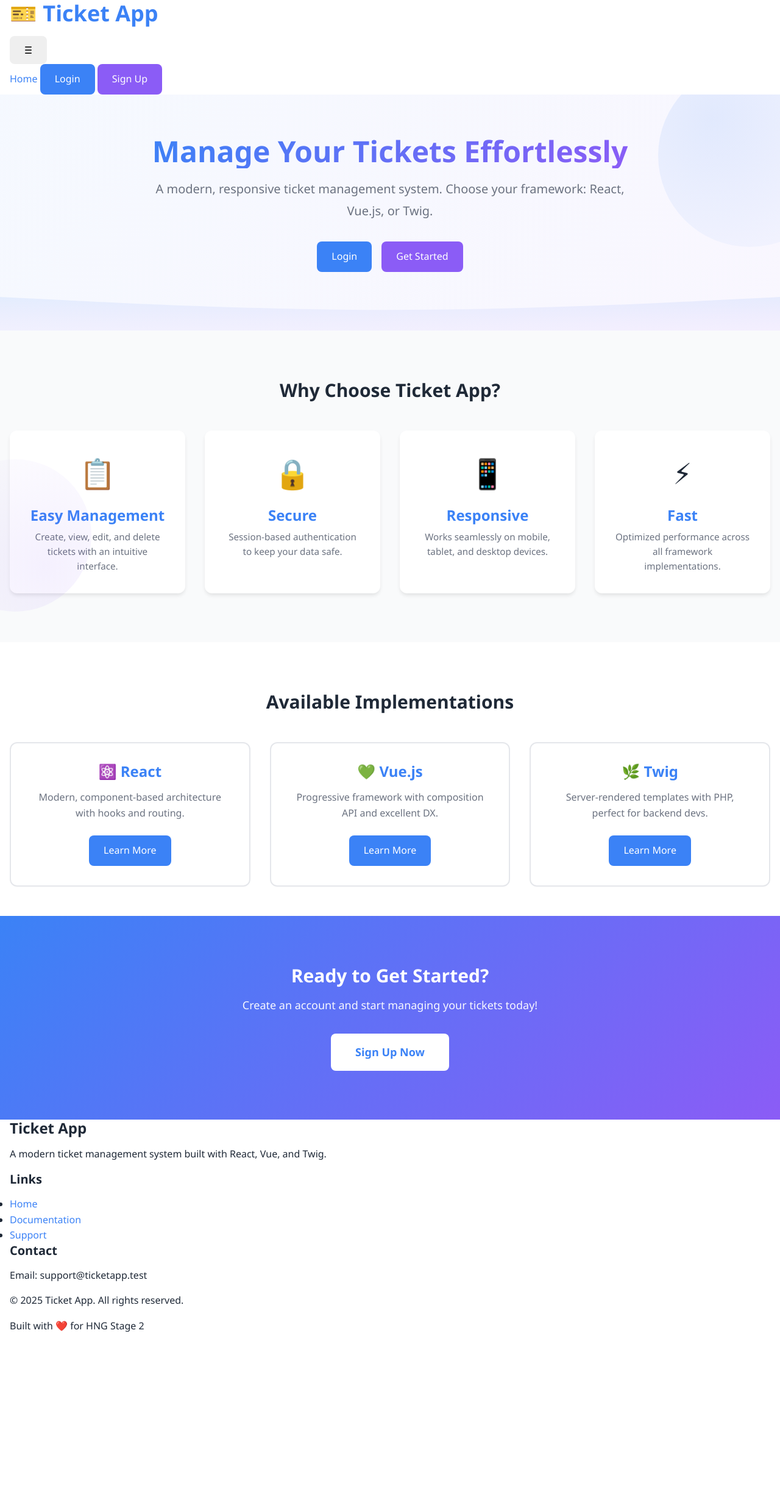
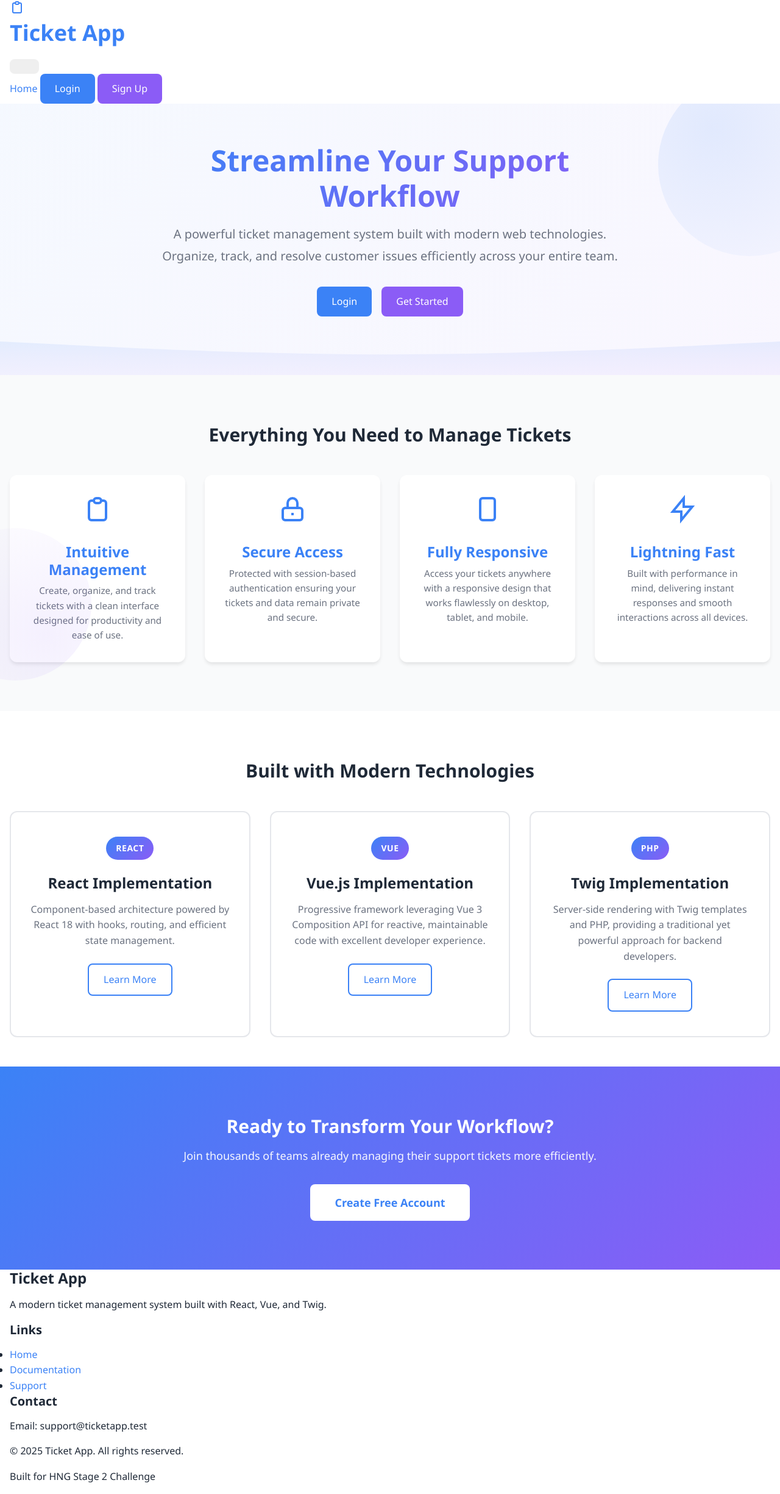
Before and after one commit to kingkreation/HNGStage2, a PHP site: page /twig-app/public/ in a window 1280 px wide. Shown: the whole page at 61% size. Before the commit the page ends 2184 px from the top, so only its background shows below. Run offline with PHP 8.4, Linux system fonts and the light colour scheme.

Commit message:
Update Twig app to match modern design and content standards
Refactors CSS and HTML in the Twig application to align with the visual and textual improvements made in the React and Vue versions, replacing emojis with SVGs and humanizing content.

Replit-Commit-Author: Agent
Replit-Commit-Session-Id: 6c4c9cac-aac2-4155-a354-a64c7dc6b472
Replit-Commit-Checkpoint-Type: intermediate_checkpoint
Replit-Commit-Screenshot-Url: https://storage.googleapis.com/screenshot-production-us-central1/1096365b-2e1f-40eb-a463-0344ef5610e6/6c4c9cac-aac2-4155-a354-a64c7dc6b472/Neb8rP3

```diff
--- a/twig-app/public/styles/landing.css
+++ b/twig-app/public/styles/landing.css
@@ -111,8 +111,17 @@
 }
 
 .feature-icon {
-  font-size: 3rem;
-  margin-bottom: 1rem;
+  color: var(--primary);
+  margin-bottom: 1.5rem;
+  display: inline-block;
+}
+
+.feature-icon svg {
+  transition: transform var(--transition);
+}
+
+.feature-card:hover .feature-icon svg {
+  transform: scale(1.1);
 }
 
 .feature-card h3 {
@@ -144,26 +153,71 @@
 
 .framework-card {
   background-color: white;
-  padding: 2rem;
+  padding: 2.5rem 2rem;
   border-radius: 0.75rem;
   border: 2px solid #e5e7eb;
   text-align: center;
   transition: all var(--transition);
+  position: relative;
+  overflow: hidden;
+}
+
+.framework-card::before {
+  content: '';
+  position: absolute;
+  top: 0;
+  left: 0;
+  right: 0;
+  height: 4px;
+  background: linear-gradient(90deg, var(--primary), var(--secondary));
+  transform: scaleX(0);
+  transition: transform var(--transition);
 }
 
 .framework-card:hover {
   border-color: var(--primary);
   box-shadow: var(--shadow-lg);
+  transform: translateY(-5px);
+}
+
+.framework-card:hover::before {
+  transform: scaleX(1);
+}
+
+.framework-badge {
+  display: inline-block;
+  padding: 0.5rem 1rem;
+  background: linear-gradient(135deg, var(--primary), var(--secondary));
+  color: white;
+  border-radius: 2rem;
+  font-size: 0.875rem;
+  font-weight: 600;
+  margin-bottom: 1.5rem;
+  text-transform: uppercase;
+  letter-spacing: 0.5px;
 }
 
 .framework-card h3 {
   margin-bottom: 1rem;
-  color: var(--primary);
+  color: #1f2937;
+  font-size: 1.5rem;
 }
 
 .framework-card p {
   color: #6b7280;
   margin-bottom: 1.5rem;
+  line-height: 1.6;
+}
+
+.btn-outline {
+  background-color: transparent;
+  color: var(--primary);
+  border: 2px solid var(--primary);
+}
+
+.btn-outline:hover {
+  background-color: var(--primary);
+  color: white;
 }
 
 /* CTA Section */
--- a/twig-app/templates/base.html
+++ b/twig-app/templates/base.html
@@ -14,11 +14,16 @@
         <div class="container">
             <div class="header-content">
                 <a href="/twig-app/public/" class="logo">
-                    <h1>🎫 Ticket App</h1>
+                    <svg width="24" height="24" viewBox="0 0 24 24" fill="none" stroke="currentColor" stroke-width="2" aria-hidden="true">
+                        <path d="M9 5H7a2 2 0 00-2 2v12a2 2 0 002 2h10a2 2 0 002-2V7a2 2 0 00-2-2h-2M9 5a2 2 0 002 2h2a2 2 0 002-2M9 5a2 2 0 012-2h2a2 2 0 012 2"></path>
+                    </svg>
+                    <h1>Ticket App</h1>
                 </a>
 
-                <button class="mobile-menu-btn" id="mobileMenuBtn" aria-label="Toggle menu">
-                    ☰
+                <button class="mobile-menu-btn" id="mobileMenuBtn" aria-label="Toggle menu" aria-expanded="false">
+                    <span></span>
+                    <span></span>
+                    <span></span>
                 </button>
 
                 <nav class="nav" id="nav">
@@ -67,7 +72,7 @@
             </div>
 
             <div class="footer-bottom">
-                <p>Built with ❤️ for HNG Stage 2</p>
+                <p>Built for HNG Stage 2 Challenge</p>
             </div>
         </div>
     </footer>
--- a/twig-app/templates/landing.html
+++ b/twig-app/templates/landing.html
@@ -9,9 +9,9 @@
         <div class="hero-decorative-circle hero-circle-1"></div>
         <div class="container">
             <div class="hero-content">
-                <h1>Manage Your Tickets Effortlessly</h1>
+                <h1>Streamline Your Support Workflow</h1>
                 <p class="hero-subtitle">
-                    A modern, responsive ticket management system. Choose your framework: React, Vue.js, or Twig.
+                    A powerful ticket management system built with modern web technologies. Organize, track, and resolve customer issues efficiently across your entire team.
                 </p>
                 <div class="hero-cta">
                     {% if isAuthenticated %}
@@ -38,27 +38,43 @@
     <!-- Features Section -->
     <section class="features">
         <div class="container">
-            <h2>Why Choose Ticket App?</h2>
+            <h2>Everything You Need to Manage Tickets</h2>
             <div class="features-grid">
                 <div class="feature-card">
-                    <div class="feature-icon">📋</div>
-                    <h3>Easy Management</h3>
-                    <p>Create, view, edit, and delete tickets with an intuitive interface.</p>
+                    <div class="feature-icon">
+                        <svg width="48" height="48" viewBox="0 0 24 24" fill="none" stroke="currentColor" stroke-width="2">
+                            <path d="M9 5H7a2 2 0 00-2 2v12a2 2 0 002 2h10a2 2 0 002-2V7a2 2 0 00-2-2h-2M9 5a2 2 0 002 2h2a2 2 0 002-2M9 5a2 2 0 012-2h2a2 2 0 012 2"></path>
+                        </svg>
+                    </div>
+                    <h3>Intuitive Management</h3>
+                    <p>Create, organize, and track tickets with a clean interface designed for productivity and ease of use.</p>
                 </div>
                 <div class="feature-card">
-                    <div class="feature-icon">🔒</div>
-                    <h3>Secure</h3>
-                    <p>Session-based authentication to keep your data safe.</p>
+                    <div class="feature-icon">
+                        <svg width="48" height="48" viewBox="0 0 24 24" fill="none" stroke="currentColor" stroke-width="2">
+                            <path d="M12 15v2m-6 4h12a2 2 0 002-2v-6a2 2 0 00-2-2H6a2 2 0 00-2 2v6a2 2 0 002 2zm10-10V7a4 4 0 00-8 0v4h8z"></path>
+                        </svg>
+                    </div>
+                    <h3>Secure Access</h3>
+                    <p>Protected with session-based authentication ensuring your tickets and data remain private and secure.</p>
                 </div>
                 <div class="feature-card">
-                    <div class="feature-icon">📱</div>
-                    <h3>Responsive</h3>
-                    <p>Works seamlessly on mobile, tablet, and desktop devices.</p>
+                    <div class="feature-icon">
+                        <svg width="48" height="48" viewBox="0 0 24 24" fill="none" stroke="currentColor" stroke-width="2">
+                            <path d="M12 18h.01M8 21h8a2 2 0 002-2V5a2 2 0 00-2-2H8a2 2 0 00-2 2v14a2 2 0 002 2z"></path>
+                        </svg>
+                    </div>
+                    <h3>Fully Responsive</h3>
+                    <p>Access your tickets anywhere with a responsive design that works flawlessly on desktop, tablet, and mobile.</p>
                 </div>
                 <div class="feature-card">
-                    <div class="feature-icon">⚡</div>
-                    <h3>Fast</h3>
-                    <p>Optimized performance across all framework implementations.</p>
+                    <div class="feature-icon">
+                        <svg width="48" height="48" viewBox="0 0 24 24" fill="none" stroke="currentColor" stroke-width="2">
+                            <path d="M13 10V3L4 14h7v7l9-11h-7z"></path>
+                        </svg>
+                    </div>
+                    <h3>Lightning Fast</h3>
+                    <p>Built with performance in mind, delivering instant responses and smooth interactions across all devices.</p>
                 </div>
             </div>
         </div>
@@ -68,22 +84,25 @@
     <!-- Frameworks Section -->
     <section class="frameworks">
         <div class="container">
-            <h2>Available Implementations</h2>
+            <h2>Built with Modern Technologies</h2>
             <div class="frameworks-grid">
                 <div class="framework-card">
-                    <h3>⚛️ React</h3>
-                    <p>Modern, component-based architecture with hooks and routing.</p>
-                    <a href="#react" class="btn btn-primary">Learn More</a>
+                    <div class="framework-badge">React</div>
+                    <h3>React Implementation</h3>
+                    <p>Component-based architecture powered by React 18 with hooks, routing, and efficient state management.</p>
+                    <a href="#react" class="btn btn-outline">Learn More</a>
                 </div>
                 <div class="framework-card">
-                    <h3>💚 Vue.js</h3>
-                    <p>Progressive framework with composition API and excellent DX.</p>
-                    <a href="#vue" class="btn btn-primary">Learn More</a>
+                    <div class="framework-badge">Vue</div>
+                    <h3>Vue.js Implementation</h3>
+                    <p>Progressive framework leveraging Vue 3 Composition API for reactive, maintainable code with excellent developer experience.</p>
+                    <a href="#vue" class="btn btn-outline">Learn More</a>
                 </div>
                 <div class="framework-card">
-                    <h3>🌿 Twig</h3>
-                    <p>Server-rendered templates with PHP, perfect for backend devs.</p>
-                    <a href="#twig" class="btn btn-primary">Learn More</a>
+                    <div class="framework-badge">PHP</div>
+                    <h3>Twig Implementation</h3>
+                    <p>Server-side rendering with Twig templates and PHP, providing a traditional yet powerful approach for backend developers.</p>
+                    <a href="#twig" class="btn btn-outline">Learn More</a>
                 </div>
             </div>
         </div>
@@ -93,10 +112,10 @@
     <section class="cta">
         <div class="container">
             <div class="cta-content">
-                <h2>Ready to Get Started?</h2>
-                <p>Create an account and start managing your tickets today!</p>
+                <h2>Ready to Transform Your Workflow?</h2>
+                <p>Join thousands of teams already managing their support tickets more efficiently.</p>
                 {% if not isAuthenticated %}
-                    <a href="/twig-app/public/auth/signup" class="btn btn-primary btn-large">Sign Up Now</a>
+                    <a href="/twig-app/public/auth/signup" class="btn btn-primary btn-large">Create Free Account</a>
                 {% endif %}
             </div>
         </div>
--- a/twig-app/templates/login.html
+++ b/twig-app/templates/login.html
@@ -11,7 +11,7 @@
                 <p class="auth-subtitle">Welcome back! Login to your account</p>
 
                 {% if error %}
-                    <div class="error-message" role="alert">⚠️ {{ error }}</div>
+                    <div class="error-message" role="alert">{{ error }}</div>
                 {% endif %}
 
                 <form method="POST" novalidate>
```
Also changed, not shown: attached_assets/Pasted-Our-stage-2-task-has-land-I-think-it-s-time-to-go-home-Hello-Ladies-and-Gentlemen-since--1761693144333_1761693144337.txt (added, +60 -0 lines), attached_assets/Pasted-Summary-of-Improvements-I-ve-successfully-completed-a-major-modernization-of-your-Ticket-Management--1761693095545_1761693095551.txt (added, +52 -0 lines), twig-app/public/styles/dashboard.css (+56 -11 lines), twig-app/public/styles/header.css (+40 -2 lines), twig-app/public/styles/tickets.css (+7 -0 lines), twig-app/templates/dashboard.html (+15 -11 lines), twig-app/templates/signup.html (+4 -4 lines), twig-app/templates/tickets.html (+15 -3 lines), 1 other file.
